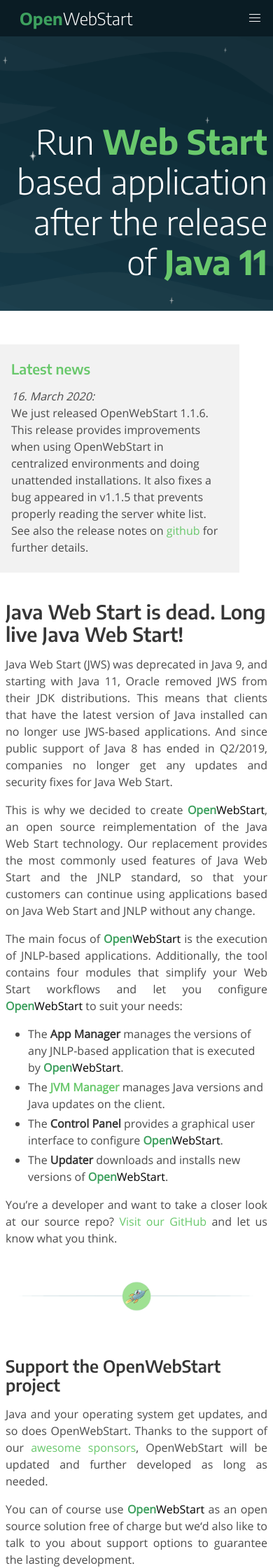
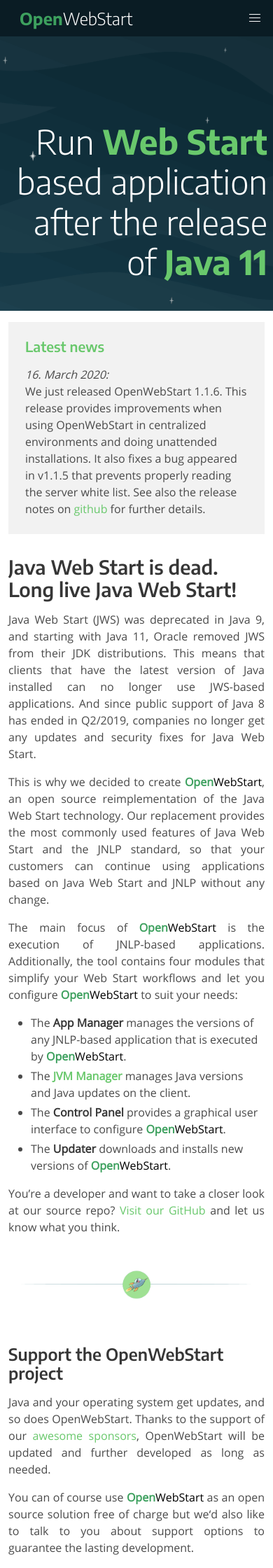
Before and after one commit to karakun/openwebstart-page, a Jekyll site: the page built from index.md, in a window 390 px wide. Shown: the top 2240 px of the page at 70% size. Built offline with Jekyll 4.4.1, drawn with Linux system fonts in a browser that asks for light colours; comment, search, counter and statistics services are not loaded; some of the changed text lies outside the part shown.

Commit message:
Small fixes for mobile

```diff
--- a/assets/main.scss
+++ b/assets/main.scss
@@ -101,7 +101,7 @@
 .page-wrapper {
     flex: 1;
     @include mobile {
-        padding: 0 0.5rem;
+        padding: 0 0.75rem;
     }
 }
 
@@ -327,7 +327,10 @@
 }
 
 .boxes{
-	display: flex;
+    display: flex;
+    @include mobile {
+        flex-direction: column;
+    }
 	&.teaser {
     	width: 100%;
     	justify-content: space-between;
@@ -662,11 +665,13 @@
 }
 
 .latest-news {
-    float: right;
-    width: 350px;
-	margin: 0 2.5em 2.5em;
     padding: 1.5rem;
-	background-color: #f2f2f2;
+    background-color: #f2f2f2;
+    @include desktop {
+        margin: 0 2.5em 2.5em;
+        float: right;
+        width: 350px;
+    }
 }
 
 .latest-news h4 {
```
